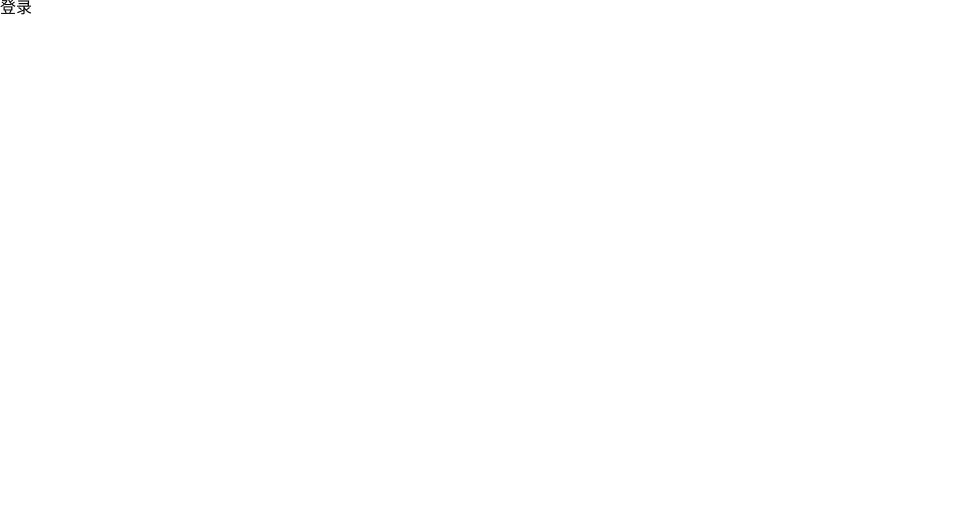
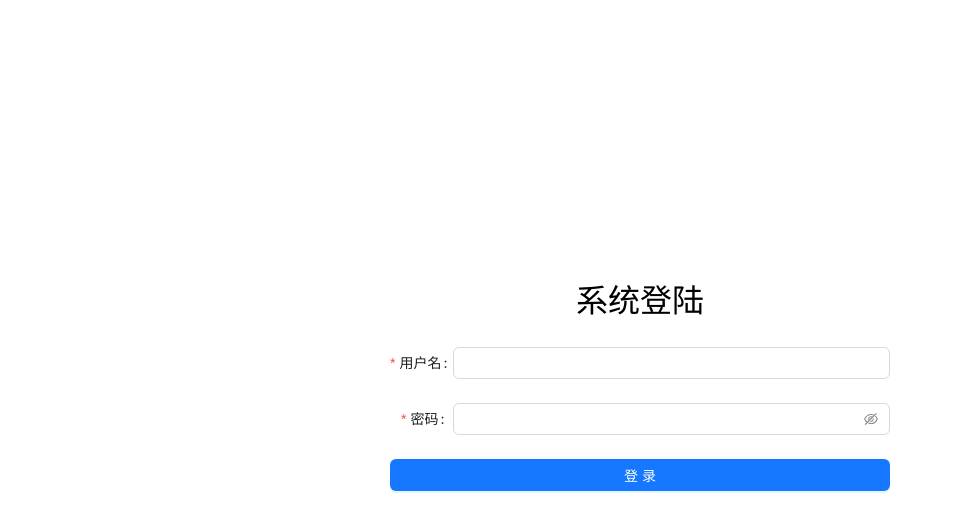
Before and after one commit to johnnywwy/react-admin, a React (Vite) app: page /login in a window 1280 px wide. Shown: the top 532 px of the page, without its empty margins (0-953 px from the left). Built offline with nearby package versions, Linux system fonts and the light colour scheme.

Commit message:
feat: 登录功能

```diff
--- a/package.json
+++ b/package.json
@@ -10,8 +10,10 @@
     "preview": "vite preview"
   },
   "dependencies": {
+    "@ant-design/v5-patch-for-react-19": "^1.0.3",
     "antd": "^5.26.3",
     "axios": "^1.10.0",
+    "less": "^4.3.0",
     "react": "^19.1.0",
     "react-dom": "^19.1.0",
     "react-router-dom": "^7.6.3"
--- a/src/App.tsx
+++ b/src/App.tsx
@@ -1,4 +1,4 @@
-import { BrowserRouter, RouterProvider } from "react-router-dom";
+import { RouterProvider } from "react-router-dom";
 import Router from "./router";
 import "./App.css";
 
--- /dev/null
+++ b/src/api/index.ts
@@ -0,0 +1,38 @@
+import request from '@/utils/request';
+import type { ILoginParams, IDeptSearchParams, IDept, IUser } from '@/types/api';
+
+export default {
+  // 登录
+  login(params: ILoginParams) {
+    return request.post('/users/login', params);
+  },
+
+  // 获取部门列表
+  getDeptList(params?: IDeptSearchParams) {
+    return request.get<IDept[]>('/dept/list', params);
+  },
+
+  // 添加部门
+  createDept(params: IDept) {
+    return request.post('/dept/create', params);
+  },
+  // 修改部门
+  updateDept(params: IDept) {
+    return request.post('/dept/edit', params);
+  },
+  // 删除部门
+  deleteDept(params: { _id: string }) {
+    return request.post('/dept/delete', params);
+  },
+  // 获取用户
+  getUserList() {
+    return request.get('/users/list');
+  },
+  getAllUserList() {
+    return request.get<IUser[]>('/users/all/list');
+  },
+  // 获取角色
+  getRoleList() {
+    return request.get('/roles/list');
+  },
+};
--- a/src/main.tsx
+++ b/src/main.tsx
@@ -2,6 +2,7 @@ import { StrictMode } from "react";
 import { createRoot } from "react-dom/client";
 import "./index.css";
 import App from "./App.tsx";
+import "@ant-design/v5-patch-for-react-19";
 
 createRoot(document.getElementById("root")!).render(
   <StrictMode>
--- a/src/router/index.tsx
+++ b/src/router/index.tsx
@@ -1,8 +1,4 @@
-import {
-  Navigate,
-  createHashRouter,
-  createBrowserRouter,
-} from "react-router-dom";
+import { Navigate, createBrowserRouter } from "react-router-dom";
 import Login from "../views/login";
 import Welcome from "../views/welcome";
 import NotFound from "@/views/notFound";
--- /dev/null
+++ b/src/types/api.ts
@@ -0,0 +1,36 @@
+// 登录模块
+export interface ILoginParams {
+  username: string;
+  userPwd: string;
+}
+
+// 部门模块
+export interface IDeptSearchParams {
+  deptName?: string;
+}
+export interface IDept {
+  _id: string;
+  createTime: string;
+  updateTime: string;
+  deptName: string;
+  parentId: string;
+  userName: string;
+  children: IDept[];
+}
+
+// 用户模块
+export interface IUser {
+  _id: string;
+  userId: number;
+  userName: string;
+  userEmail: string;
+  deptId: string;
+  state: number;
+  mobile: string;
+  job: string;
+  role: number;
+  roleList: string;
+  createId: number;
+  deptName: string;
+  userImg: string;
+}
--- a/src/utils/request.ts
+++ b/src/utils/request.ts
@@ -1,10 +1,15 @@
 import axios, { AxiosError } from "axios";
 
+const baseURL = import.meta.env.VITE_BASE_API
 const instance = axios.create({
-  baseURL: "/api",
+  baseURL: baseURL,
   timeout: 3000,
   timeoutErrorMessage: "请求超时，请稍后再试",
   withCredentials: true,
+  headers: {
+    'Content-Type': 'application/json',
+    'X-Requested-With': 'XMLHttpRequest',
+  }
 });
 
 // 请求拦截器
@@ -12,11 +17,9 @@ instance.interceptors.request.use(
   (config) => {
     const token = localStorage.getItem("token");
     if (token) {
-      config.headers.Authorization = "Token::" + token;
+      config.headers.Authorization = "Bearer " + token;
     }
-    return {
-      ...config,
-    };
+    return config
   },
   (error: AxiosError) => {
     return Promise.reject(error);
@@ -27,10 +30,10 @@ instance.interceptors.request.use(
 instance.interceptors.response.use(
   (response) => {
     const data = response.data;
-    if (data.code === 500001) {
+    if (data.code === 40001) {
       localStorage.removeItem("token");
       location.href = "/login";
-    } else if (data.code != 0) {
+    } else if (data.code !== 200) {
       return Promise.reject(data);
     }
     return data.data;
@@ -41,10 +44,16 @@ instance.interceptors.response.use(
 );
 
 export default {
-  get(url: string, params: object) {
+  get<T>(url: string, params?: object): Promise<T> {
     return instance.get(url, { params });
   },
-  post(url: string, params: object) {
+  post<T>(url: string, params?: object): Promise<T> {
     return instance.post(url, params);
   },
+  put<T>(url: string, params?: object): Promise<T> {
+    return instance.put(url, params);
+  },
+  delete<T>(url: string, params?: object): Promise<T> {
+    return instance.delete(url, { params });
+  },
 };
--- /dev/null
+++ b/src/views/login/index.module.less
@@ -0,0 +1,19 @@
+.login {
+    height: 100vh;
+    display: flex;
+    background-color: #fff;
+    align-items: center;
+    justify-content: center;
+    .loginWrapper {
+        width: 500px;
+    }
+    .formWrapper{
+        // border: 1px solid red;
+    }
+    .title {
+        font-size: 32px;
+        text-align: center;
+        margin-bottom: 30px;
+
+    }
+}
--- a/src/views/login/index.tsx
+++ b/src/views/login/index.tsx
@@ -1,6 +1,51 @@
-import { useNavigate } from "react-router-dom";
-function Login() {
-  return <div>登录</div>;
-}
+import { Form, Input, Button } from "antd";
+import styles from "./index.module.less";
+import { ILoginParams } from "../../types/api";
+import api from "../../api";
+import storage from "../../utils/storage.ts";
+const Login = () => {
+  const onFinish = async (values: ILoginParams) => {
+    const data = (await api.login(values)) as string;
+    storage.set("token", data);
+    window.location.href = "/";
+    console.log("Success:", data);
+  };
+  return (
+    <div className={styles.login}>
+      <div className={styles.loginWrapper}>
+        <div className={styles.title}>系统登陆</div>
+        <Form
+          className={styles.formWrapper}
+          name="basic"
+          initialValues={{ remember: true }}
+          onFinish={onFinish}
+          autoComplete="off"
+          labelCol={{ span: 3 }}
+        >
+          <Form.Item
+            label="用户名"
+            name="username"
+            rules={[{ required: true, message: "请输入用户名!" }]}
+          >
+            <Input />
+          </Form.Item>
 
+          <Form.Item
+            label="密码"
+            name="password"
+            rules={[{ required: true, message: "请输入密码!" }]}
+          >
+            <Input.Password />
+          </Form.Item>
+
+          <Form.Item>
+            <Button type="primary" block htmlType="submit">
+              登录
+            </Button>
+          </Form.Item>
+        </Form>
+      </div>
+    </div>
+  );
+};
 export default Login;
--- a/vite.config.ts
+++ b/vite.config.ts
@@ -10,4 +10,12 @@ export default defineConfig({
       '@': path.resolve(__dirname, './src'),
     },
   },
+  server: {
+    proxy: {
+      '/api': {
+        target: 'https://m1.apifoxmock.com/m1/6694270-6403917-default',
+        changeOrigin: true,
+      }
+    }
+  }
 })
```
Also changed, not shown: src/config/index.ts (added, +44 -0 lines), src/request/index.tsx (+7 -1 lines), 2 other files (tests, documents, lock files or other folders).
